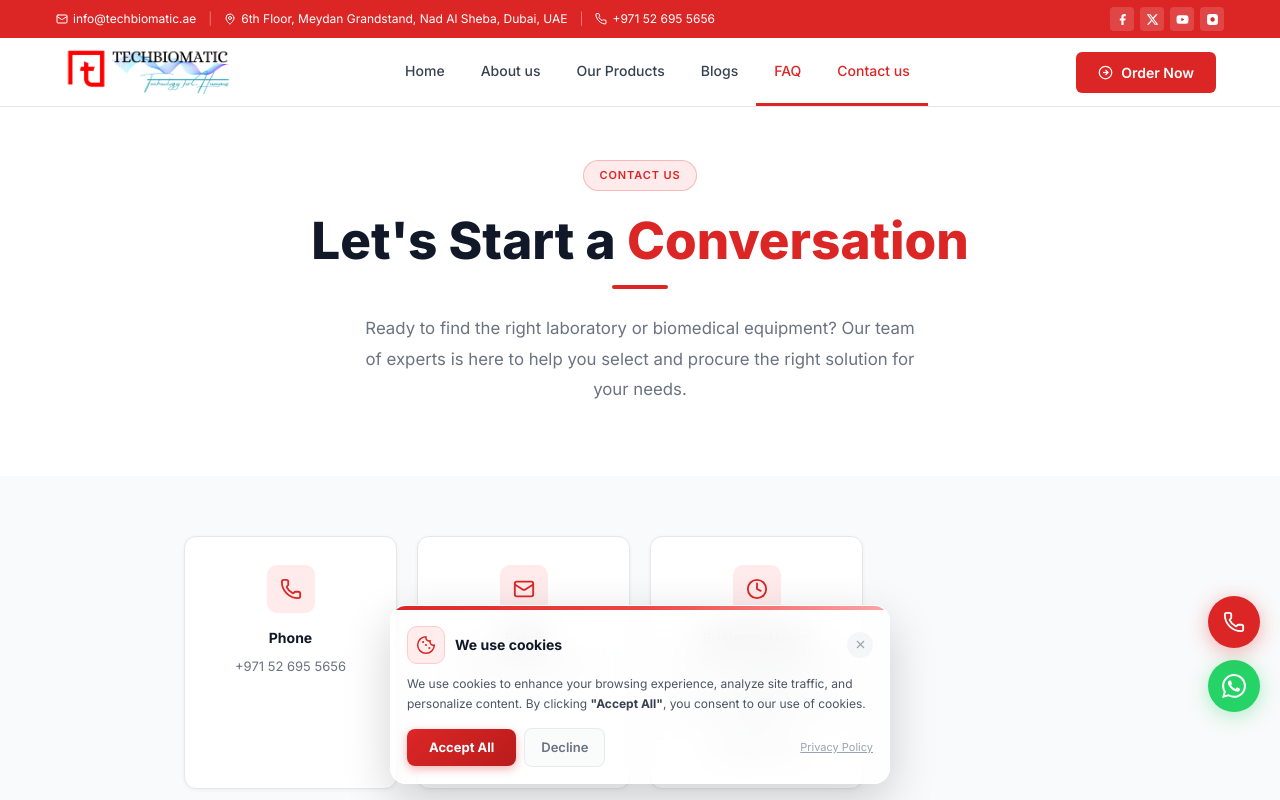
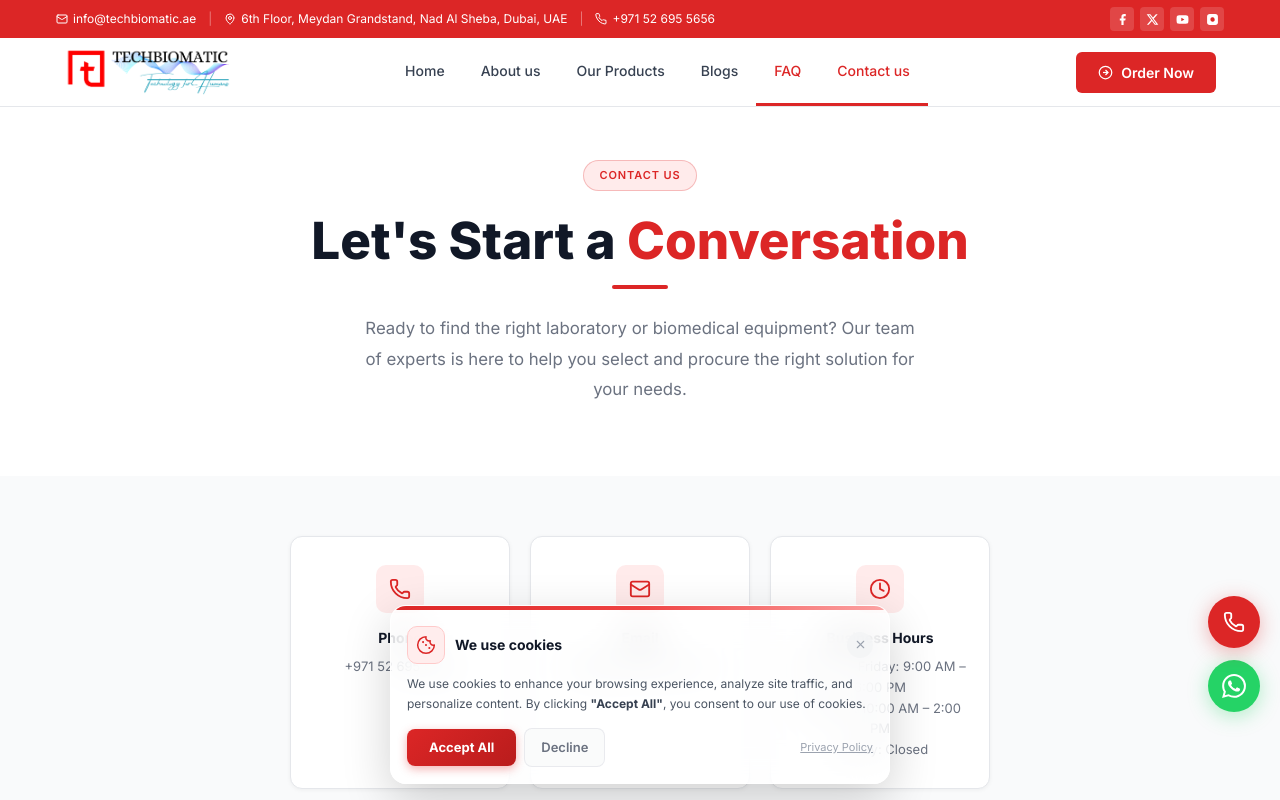
Before and after one commit to rahimkhan07/techbiomatic-react, a React (Vite) app: page /contact in a window 1280 px wide. Shown: the top 800 px of the page. Built offline with nearby package versions, Linux system fonts and the light colour scheme.

Commit message:
add chng

```diff
--- a/src/pages/Contact.tsx
+++ b/src/pages/Contact.tsx
@@ -1,6 +1,6 @@
 import { useState } from 'react'
 import { motion } from 'framer-motion'
-import { MapPin, Phone, Mail, Clock, MessageCircle, Send, CheckCircle } from 'lucide-react'
+import { Phone, Mail, Clock, MessageCircle, Send, CheckCircle } from 'lucide-react'
 
 const contactInfo = [
 
@@ -92,7 +92,7 @@ export default function Contact() {
       {/* ── CONTACT INFO CARDS ───────────────────────────── */}
       <section style={{ background: '#F9FAFB', padding: '60px 24px' }}>
         <div style={W}>
-          <div style={{ display: 'grid', gridTemplateColumns: 'repeat(auto-fill, minmax(200px, 1fr))', gap: '20px', marginBottom: '0' }}>
+          <div style={{ display: 'flex', flexWrap: 'wrap', justifyContent: 'center', gap: '20px', marginBottom: '0' }}>
             {contactInfo.map((item, i) => (
               <motion.div
                 key={item.title}
@@ -103,6 +103,8 @@ export default function Contact() {
                   padding: '28px 20px', textAlign: 'center',
                   boxShadow: '0 1px 4px rgba(0,0,0,0.05)',
                   transition: 'box-shadow 0.2s, border-color 0.2s',
+                  width: 'clamp(180px, 28vw, 220px)',
+                  flexShrink: 0,
                 }}
                 whileHover={{ boxShadow: '0 4px 16px rgba(0,0,0,0.09)', borderColor: '#FECACA' }}
               >
```
